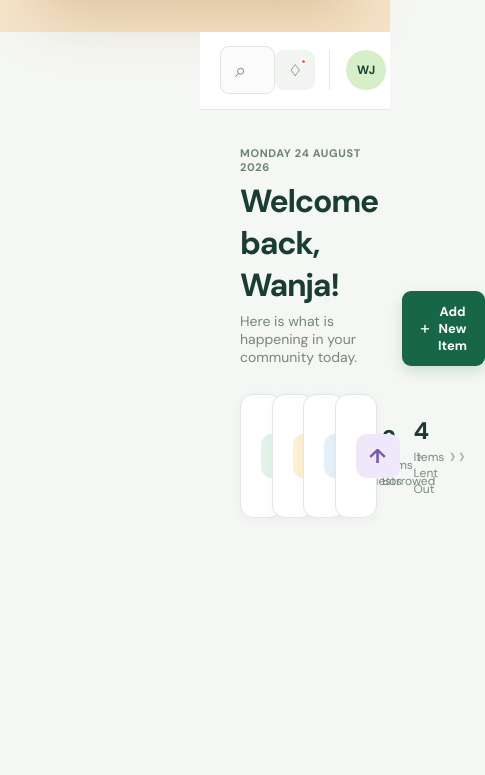
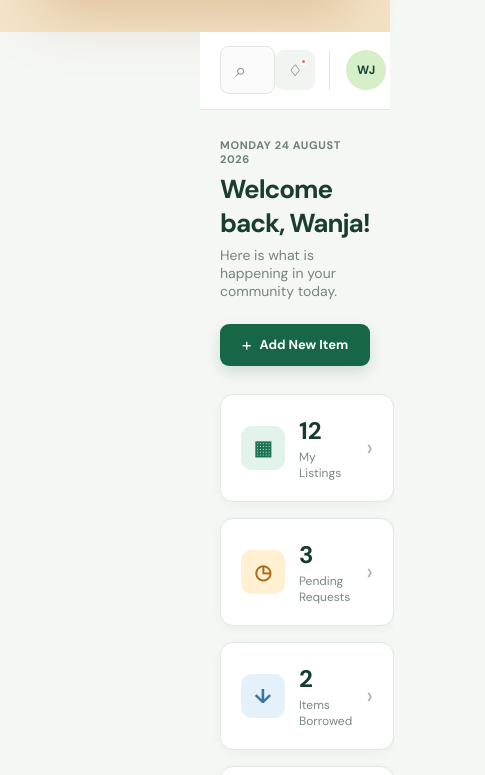
Before and after one commit to wanja-juma/Neighborly-Equipment-Lending-Library, a React (Vite) app in the folder client-side/: page / in a window 390 px wide. Shown: the part 3021-3796 px from the top of the page, 485 px wide, since content can reach past the window. Built offline with nearby package versions, Linux system fonts and the light colour scheme; no server answers.

Commit message:
add responsive styles

```diff
--- a/client-side/src/components/Dashboard.css
+++ b/client-side/src/components/Dashboard.css
@@ -494,3 +494,38 @@ button {
     display: none;
   }
 }
+
+@media (max-width: 1100px) {
+  .summary-grid {
+    grid-template-columns: repeat(2, minmax(0, 1fr));
+  }
+}
+
+@media (max-width: 700px) {
+  .dashboard-content {
+    padding: 28px 20px 40px;
+  }
+
+  .welcome-row {
+    align-items: flex-start;
+    flex-direction: column;
+  }
+
+  .welcome-message h1 {
+    font-size: 26px;
+  }
+}
+
+@media (max-width: 500px) {
+  .summary-grid {
+    grid-template-columns: 1fr;
+  }
+
+  .summary-card {
+    min-height: 86px;
+  }
+
+  .primary-button {
+    width: 100%;
+  }
+}
```
